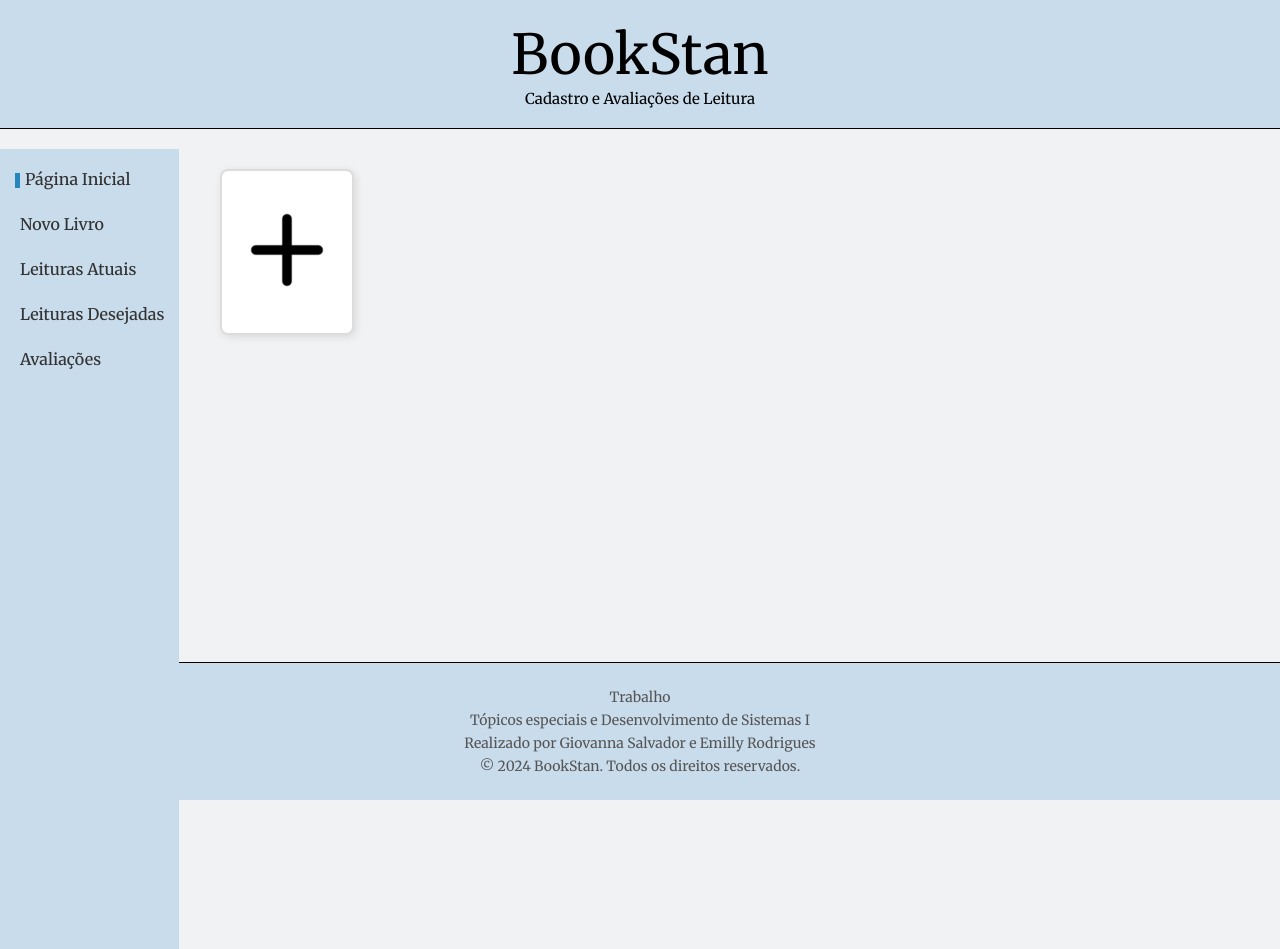
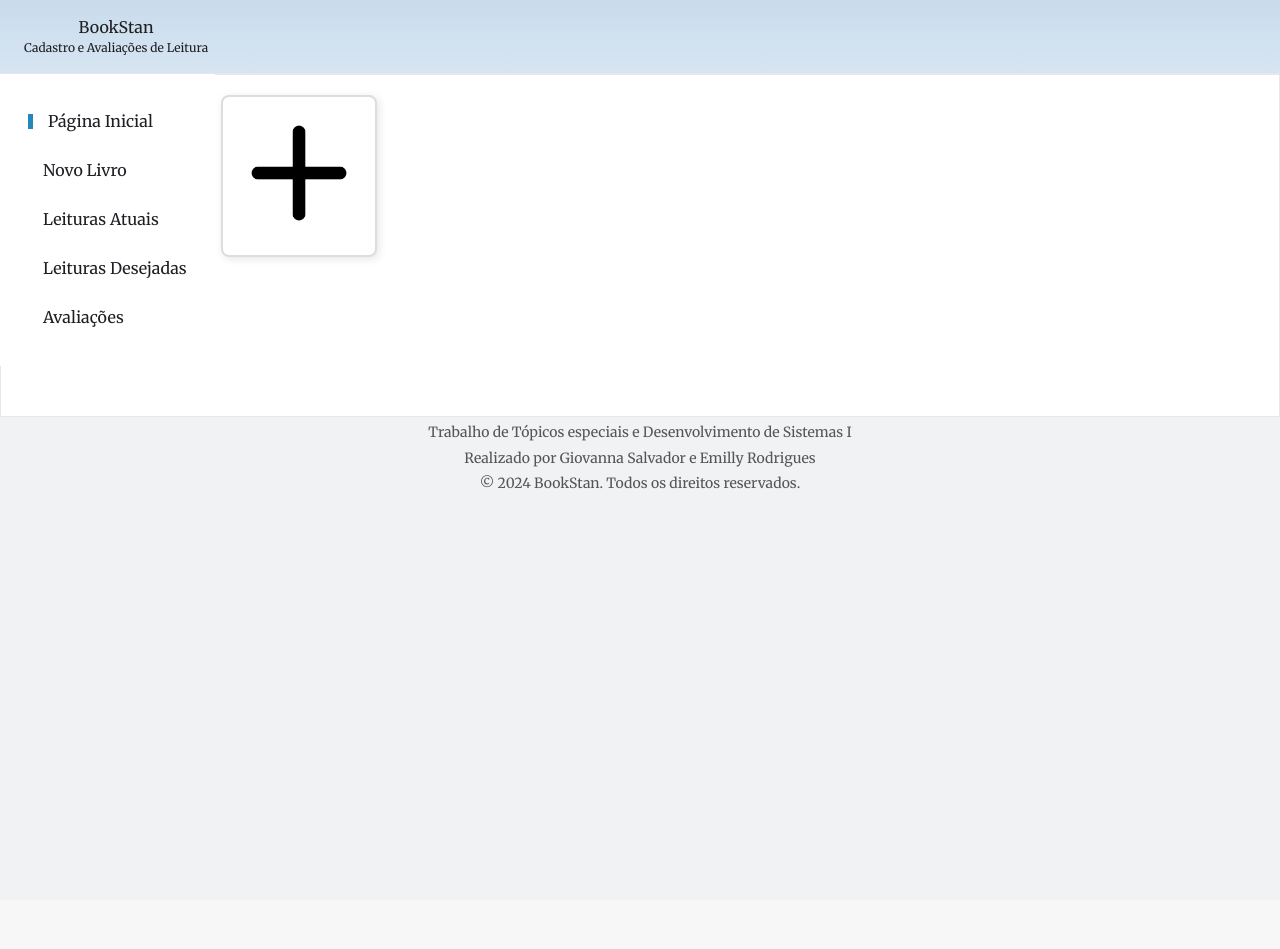
Before and after one commit to giovanna004/TrabalhoTE, a PHP site: page /home.php in a window 1280 px wide. After the commit the page ends 489 px from the top, so only its background shows below. Run offline with PHP 8.4, Linux system fonts and the light colour scheme; data that the repository does not hold is empty.

Commit message:
design home e botoes novos

```diff
--- a/home.php
+++ b/home.php
@@ -49,7 +49,7 @@
 
                     if($con_bd !== false) {
 
-                        $sql = "SELECT titulo, capa FROM tb_livros";
+                        $sql = "SELECT id, titulo, capa FROM tb_livros";
                         $result = mysqli_query($con_bd, $sql);
 
                         if($result && $result -> num_rows > 0) {
@@ -57,9 +57,11 @@
                                 echo '<div class="livro">';
                                     echo '<img src="uploads/capas/' .htmlspecialchars($row['capa']) . '"alt="' . htmlspecialchars_decode($row['titulo']) . '">';
                                     echo '<p>' . htmlspecialchars($row['titulo']) . '</p>';
-                                    echo '<a href="form-cadastro-livros.php" class="acao">
-                                            <img class="exclui" src="imagens/excluir.png" alt="excluir">
+                                    echo '<a href="actions/livros/deletar.php?id='.$row['id'].'" class="acao excluir" onclick="return confirm(\'Tem certeza que deseja excluir este livro?\');">
+                                            <img src="imagens/excluir.png" alt="excluir">
                                         </a>';
+                                    echo '<a href="visualizar-livro.php?id='.$row['id'].'" class="acao visualizar">Visualizar</a>';
+                                    echo '<a href="form-atualiza-livro.php?id='.$row['id'].'" class="acao editar">Editar</a>';
                                 echo '</div>';
                             }
                         }
@@ -78,8 +80,7 @@
 
     <footer class="rodape">
         <div class="conteudo-rodape">
-            <p>Trabalho</p>
-            <p>Tópicos especiais e Desenvolvimento de Sistemas I</p>
+            <p>Trabalho de Tópicos especiais e Desenvolvimento de Sistemas I</p>
             <p>Realizado por Giovanna Salvador e Emilly Rodrigues</p>
             <p>&copy; 2024 BookStan. Todos os direitos reservados.</p>
         </div>
--- a/style.css
+++ b/style.css
@@ -1,63 +1,100 @@
 @import url('https://fonts.googleapis.com/css2?family=Merriweather:ital,opsz,wght@0,18..144,300..900;1,18..144,300..900&family=Poppins:ital,wght@0,100;0,200;0,300;0,400;0,500;0,600;0,700;0,800;0,900;1,100;1,200;1,300;1,400;1,500;1,600;1,700;1,800;1,900&display=swap');
-*{
-    margin: 0;
-    padding: 0;
-    box-sizing: border-box;
-    text-decoration: none;
 
-}
+*{ box-sizing: border-box; }
 
-html{
-    height: 100%;
+html, body { height: 100%; }
+
+:root {
+    --bg: #f1f2f3;
+    --text: #1e1f23;
+    --muted: #6b7280;
+    --surface: #ffffff;
+    --surface-2: #f7f7f8;
+    --border: #e5e7eb;
+    --radius: 16px;
+    --shadow: 0 8px 20px rgba(0,0,0,.8);
 }
 
 body {
-    display: flex;
-    flex-direction: column;
-    min-height: 100vh;
+    min-width: 1080px;
+    min-height: 900px;
+    color:var(--text);
+    background:  var(--bg);
+    margin: 0;
     font-family: Merriweather, sans-serif;
     font-size: 100%;
-    background:  #f1f2f3 ;
-    margin: 0;
+    line-height: 1.45;
+}
+
+.layout{
+    display: grid;
+    grid-template-columns: 260px 1fr;
+    grid-template-rows: auto 1fr auto;
+    grid-template-areas:
+        "header header"
+        "menu main"
+        "footer footer";
+    min-height: 100vh;
 }
 
 
 /*cabecalho*/
-.cabecalho{
-    background: fixed #C9DCEC;
-    border-bottom: #000000 0.7px solid;
-    padding: 20px;
+header.cabecalho{
+    grid-area: header;
+    background: linear-gradient(180deg, #c9dcec 0%, #d7e5f2 100%);
+    border-bottom: 1px solid var(--border);
+    padding: 16px 24px;
+    display: flex;
     text-align: center;
-    flex-shrink: 0;
-    margin-bottom: 20px;
+    justify-content: space-between;
 }
 
-.titulo{
-    display: block;
-    font-size: 55px;
+.cabecalho .logo{
+    display: flex;
+    align-items: center;
+    gap: 12px;
+    font-weight: 700;
+    font-size: 20px;
 }
 
 .subtitulo{
     display: block;
-    font-size: 15px;
+    font-size: 12px;
 }
 
 
 /*conteudo*/
+main.conteudo {
+    grid-area: main;
+    padding: 24px;
+}
 
 .corpo{
-    flex-grow: 1;
+    background: var(--surface);
+    border: 1px solid var(--border);
     padding: 20px;
+}
+
+/*rodape*/
+footer .rodape{
+    grid-area: footer;
+    padding: 20px;
+    border-top: 1px solid var(--border);
+    background: var(--surface);
+    color: var(--muted);
+    padding: 14px 20px;
 
 }
 
-.principal {
-    display: flex;
-    flex-grow: 1;
-    align-items: stretch;
+.conteudo-rodape p{
+    margin: 5px 0;
+    display: block;
+    color: #555;
+    font-size: 14px;
+    text-align: center;
 }
 
-
+/*estante de livros*/
 
 .estante {
     display: grid;
@@ -97,7 +134,7 @@
     color: #333;
 }
 
-.livro .acao {
+.livro .acao.excluir {
     height: 50px;
     width: 50px;
     position: absolute;
@@ -112,23 +149,50 @@
     transition: opacity 0.3s ease, transform 0.3s ease;
 }
 
+.livro .acao.editar {
+    height: 50px;
+    width: 50px;
+    position: absolute;
+    color: #ff0000;
+    text-decoration: none;
+    padding: 5px 10px;
+    border-radius: 4px;
+    font-size: 12px;
+    opacity: 0;
+    transition: opacity 0.3s ease, transform 0.3s ease;
+}
+
+.livro .acao.visualizar {
+    height: 50px;
+    width: 50px;
+    position: absolute;
+    color: #ff0000;
+    text-decoration: none;
+    padding: 5px 10px;
+    border-radius: 4px;
+    font-size: 12px;
+    opacity: 0;
+    transition: opacity 0.3s ease, transform 0.3s ease;
+}
+
+
 .livro:hover .acao {
   opacity: 1;
   transform: translateX(-5px);
 }
 
-.adiciona{
+.adicionar-livro{
     height: 100px;
     width: 100px;
     margin: 19px 5px;
     transition: opacity 0.2s ease;
 }
 
-.adiciona:hover{
+.adicionar-livro:hover{
     opacity: 0.5;
 }
 
-/* conteudo do livro */
+/* formulario */
 
 label {
     display: block;
@@ -234,7 +298,6 @@
     box-sizing: border-box;
 }
 
-
 legend {
     font-size: 1.8em;
     font-weight: bold;
@@ -247,40 +310,33 @@
 }
 
 /*navegacao*/
-.navegacao {
-    background-color:#C9DCEC;
-    padding: 20px 0;
-    height: 100%;
+nav.navegacao {
+    grid-area: menu;
+    background:var(--surface);
+    padding: 20px 16px;
+    position: absolute;
 }
 
-.navegacao ul{
-    list-style: none;
-    margin: 0;
-    padding: 0;
-}
+.navegacao ul{ list-style: none; padding: 0; margin: 0; }
 
-.navegacao li {
-    padding: 0 15px;
-    margin-bottom: 25px;
-}
+.navegacao li { margin: 6px 0;}
 
 .navegacao a{
-    display: block;
-    font-size: 1em;
-    font-weight: 500;
-    color: #333;
+    display: flex;
+    align-items: center;
+    gap: 10px;
+    padding: 10px 12px;
+    border-radius: 12px;
+    text-decoration: none;
+    color:var(--text);
     text-decoration: none;
     transition: all 0.3s ease-in-out;
 }
 
-.navegacao a:hover{
-    color: rgb(46, 159, 225);
-    transform: translateX(5px);
-}
+.navegacao a:hover{background: var(--surface-2); transform: translateX(5px);}
 
-ul li a:hover:before{
-    width: 95%;
-}
+.navegacao a.ativo{background: #eaf2ff; color:var(--primary);}
+
 
 .navegacao ul li a::before {
     content: "";
@@ -292,30 +348,8 @@
     margin-right: 5px;
     vertical-align: middle;
 }
-.navegacao{
-    position: absolute;
-}
-.navegacao ul li a:hover::before,
-.navegacao ul li.ativo a::before {
-    width: 5px;
-}
 
-/*rodape*/
-.rodape{
-    padding: 20px;
-    background: #C9DCEC;
-    flex-shrink: 0;
-    text-align: center;
-    padding: 20px;
-    border-top: 0.7px solid #000000;
-}
-
-.conteudo-rodape p{
-    margin: 5px 0;
-    display: block;
-    color: #555;
-    font-size: 14px;
-}
+.navegacao ul li a:hover::before, .navegacao ul li.ativo a::before { width: 5px;}
 
 html, body {
   overflow-x: hidden;
```
